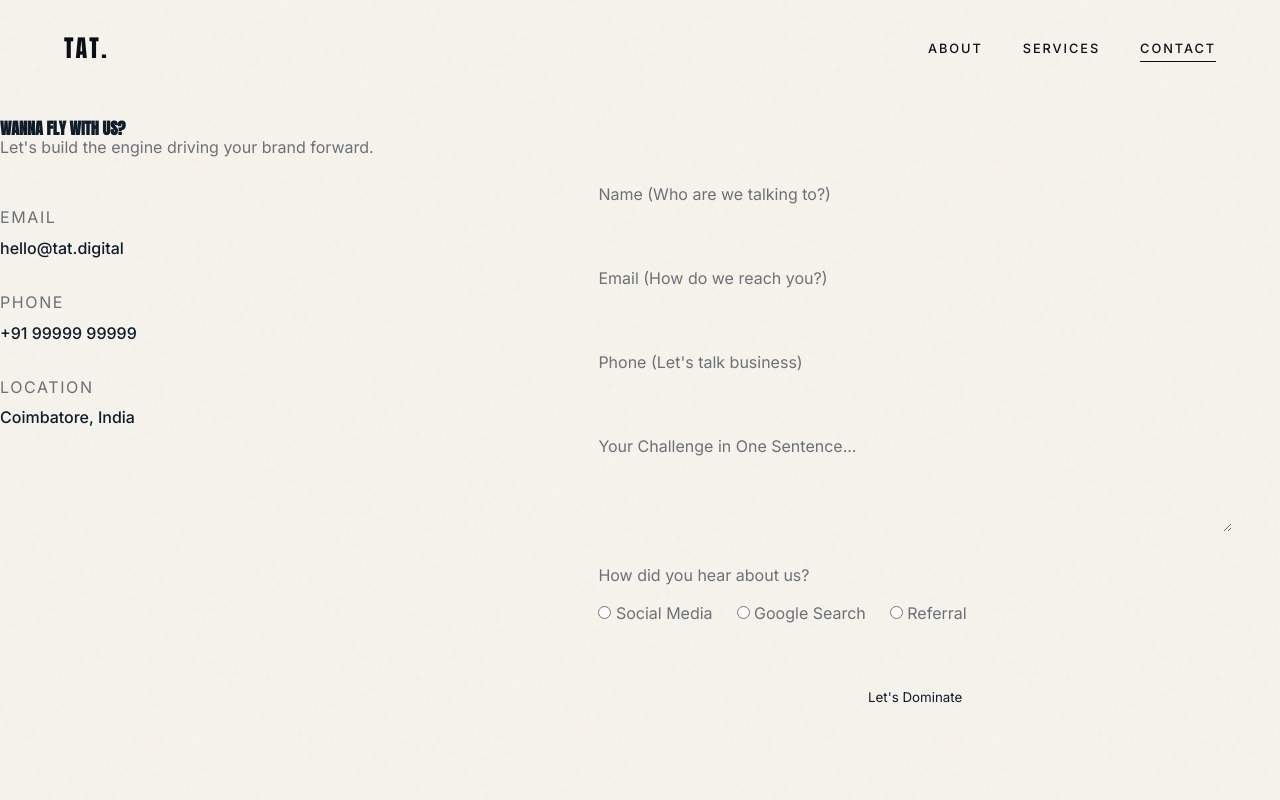
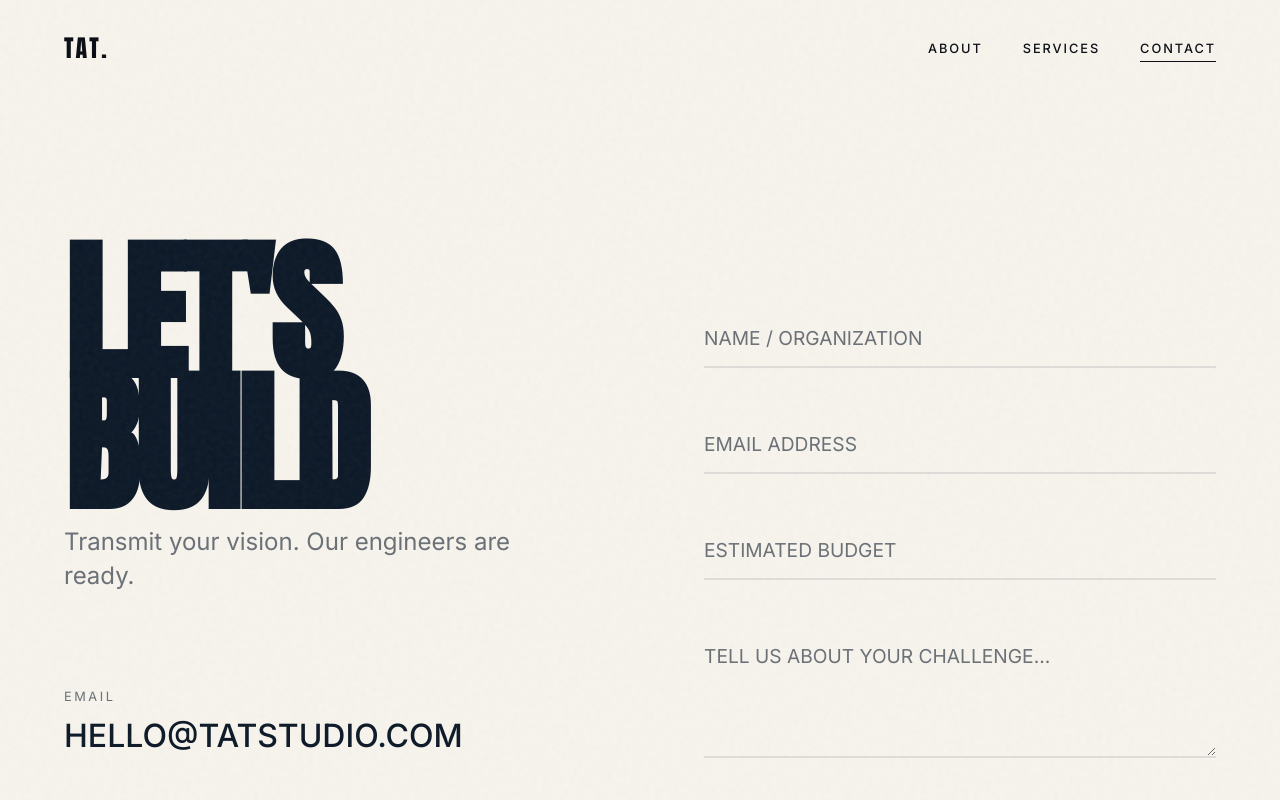
Before and after one commit to gokulkannanganesamoorthy/tat, a React (Vite) app: page /contact in a window 1280 px wide. Shown: the top 800 px of the page. Built offline with nearby package versions, Linux system fonts and the light colour scheme.

Commit message:
style: completely rewrite services and contact form layouts for premium aesthetic

```diff
--- a/src/components/ContactForm.css
+++ b/src/components/ContactForm.css
@@ -1,37 +1,48 @@
 .contact-section {
   background-color: var(--bg-color);
-  position: relative;
-  border-top: 1px solid var(--glass-border);
+  width: 100vw;
+  padding: 8rem 0;
 }
 
 .contact-container {
+  max-width: 1400px;
+  margin: 0 auto;
+  padding: 0 4rem;
   display: grid;
-  grid-template-columns: 1fr;
-  gap: 4rem;
+  grid-template-columns: 1fr 1fr;
+  gap: 8rem;
 }
 
-@media (min-width: 992px) {
-  .contact-container {
-    grid-template-columns: 1fr 1.5fr;
-  }
+/* Left Panel - Typography & Details */
+.contact-info-panel {
+  display: flex;
+  flex-direction: column;
+  justify-content: space-between;
 }
 
-.contact-title {
-  font-size: var(--text-4xl);
-  line-height: 1;
-  text-transform: uppercase;
+.contact-header {
+  margin-bottom: 6rem;
+}
+
+.contact-main-title {
+  font-family: var(--font-display);
+  font-size: var(--text-hero);
+  color: var(--text-primary);
+  line-height: 0.85;
+  letter-spacing: -0.02em;
+  margin-bottom: 1rem;
 }
 
 .contact-subtitle {
-  font-size: var(--text-xl);
+  font-family: var(--font-body);
+  font-size: 1.5rem;
   color: var(--text-secondary);
-  margin-bottom: 3rem;
 }
 
-.contact-details {
+.contact-details-list {
   display: flex;
   flex-direction: column;
-  gap: 2rem;
+  gap: 3rem;
 }
 
 .detail-item {
@@ -41,106 +52,119 @@
 }
 
 .detail-label {
-  font-size: var(--text-xs);
-  text-transform: uppercase;
-  letter-spacing: 0.1em;
+  font-family: var(--font-body);
+  font-size: 0.8rem;
+  letter-spacing: 0.2em;
   color: var(--text-secondary);
 }
 
 .detail-link, .detail-text {
-  font-size: var(--text-xl);
+  font-family: var(--font-body);
+  font-size: 2rem;
+  color: var(--text-primary);
   font-weight: 500;
   transition: color 0.3s ease;
 }
 
 .detail-link:hover {
-  color: var(--accent-color);
+  color: var(--color-burgundy);
 }
 
-.contact-form-wrapper {
-  padding: 3rem;
+/* Right Panel - Form Layout */
+.contact-form-panel {
+  display: flex;
+  flex-direction: column;
+  justify-content: center;
 }
 
 .contact-form {
   display: flex;
   flex-direction: column;
-  gap: 2rem;
+  gap: 3rem;
 }
 
 .form-group {
   display: flex;
   flex-direction: column;
+  position: relative;
 }
 
 input, textarea {
   background: transparent;
   border: none;
-  border-bottom: 1px solid var(--glass-border);
+  border-bottom: 2px solid rgba(12, 24, 39, 0.1);
   color: var(--text-primary);
   font-family: var(--font-body);
-  font-size: var(--text-base);
+  font-size: 1.2rem;
   padding: 1rem 0;
-  transition: border-color 0.3s ease;
+  transition: border-color 0.4s ease;
 }
 
 input:focus, textarea:focus {
   outline: none;
-  border-bottom-color: var(--accent-color);
+  border-bottom-color: var(--text-primary);
 }
 
 input::placeholder, textarea::placeholder {
   color: var(--text-secondary);
+  font-weight: 400;
 }
 
-.attribution label {
-  color: var(--text-secondary);
-  font-size: var(--text-sm);
-  margin-bottom: 1rem;
-  display: block;
+/* Custom Submit Button */
+.form-submit-wrapper {
+  margin-top: 2rem;
 }
 
-.radio-group {
-  display: flex;
-  gap: 1.5rem;
-  flex-wrap: wrap;
+.btn-submit {
+  font-family: var(--font-display);
+  font-size: 2rem;
+  letter-spacing: 0.05em;
+  color: var(--bg-color);
+  background-color: var(--text-primary);
+  padding: 1.5rem 3rem;
+  border-radius: 4px;
+  cursor: none; /* Let custom cursor handle it */
+  transition: transform 0.4s cubic-bezier(0.16, 1, 0.3, 1), background-color 0.3s ease;
 }
 
-.radio-label {
-  display: flex;
-  align-items: center;
-  gap: 0.5rem;
-  font-size: var(--text-sm);
-  cursor: pointer;
+.btn-submit:hover {
+  background-color: var(--color-burgundy);
+  transform: translateY(-5px);
 }
 
-.submit-btn {
-  width: 100%;
-  margin-top: 1rem;
+.btn-submit:disabled {
+  opacity: 0.5;
+  pointer-events: none;
 }
 
+/* Success Message */
 .success-message {
-  text-align: center;
   display: flex;
   flex-direction: column;
-  align-items: center;
-  justify-content: center;
-  height: 100%;
-  min-height: 400px;
+  align-items: flex-start;
   gap: 1.5rem;
 }
 
-.success-message h3 {
-  font-size: var(--text-3xl);
-  color: var(--accent-color);
+.success-title {
+  font-family: var(--font-display);
+  font-size: 4rem;
+  color: var(--color-green);
+  line-height: 0.9;
 }
 
-.success-message p {
+.success-desc {
+  font-family: var(--font-body);
+  font-size: 1.2rem;
   color: var(--text-secondary);
-  font-size: var(--text-lg);
 }
 
-@media (max-width: 768px) {
-  .contact-form-wrapper {
-    padding: 2rem 1.5rem;
+@media (max-width: 1024px) {
+  .contact-container {
+    grid-template-columns: 1fr;
+    gap: 4rem;
+    padding: 0 2rem;
+  }
+  .contact-main-title {
+    font-size: var(--text-h1);
   }
 }
--- a/src/components/ContactForm.jsx
+++ b/src/components/ContactForm.jsx
@@ -3,49 +3,49 @@ import { motion } from 'framer-motion';
 import './ContactForm.css';
 
 const ContactForm = () => {
-  const [formState, setFormState] = useState('idle'); // 'idle' | 'submitting' | 'success' | 'error'
+  const [formState, setFormState] = useState('idle');
 
   const handleSubmit = (e) => {
     e.preventDefault();
     setFormState('submitting');
-
-    // Simulate async submission
     setTimeout(() => {
       setFormState('success');
     }, 1500);
   };
 
   return (
-    <section className="contact-section section">
-      <div className="container contact-container">
+    <section className="contact-section">
+      <div className="contact-container">
         <motion.div
-          className="contact-info"
+          className="contact-info-panel"
           initial={{ opacity: 0, x: -50 }}
           whileInView={{ opacity: 1, x: 0 }}
           viewport={{ once: true }}
           transition={{ duration: 0.6 }}
         >
-          <h2 className="contact-title">WANNA FLY WITH US?</h2>
-          <p className="contact-subtitle">Let's build the engine driving your brand forward.</p>
+          <div className="contact-header">
+            <h2 className="contact-main-title">LET'S BUILD</h2>
+            <p className="contact-subtitle">Transmit your vision. Our engineers are ready.</p>
+          </div>
 
-          <div className="contact-details">
+          <div className="contact-details-list">
             <div className="detail-item">
-              <span className="detail-label">Email</span>
-              <a href="mailto:hello@tat.digital" className="detail-link">hello@tat.digital</a>
+              <span className="detail-label">EMAIL</span>
+              <a href="mailto:hello@tatstudio.com" className="detail-link interactive">HELLO@TATSTUDIO.COM</a>
             </div>
             <div className="detail-item">
-              <span className="detail-label">Phone</span>
-              <a href="tel:+919999999999" className="detail-link">+91 99999 99999</a>
+              <span className="detail-label">PHONE</span>
+              <a href="tel:+919999999999" className="detail-link interactive">+91 99999 99999</a>
             </div>
             <div className="detail-item">
-              <span className="detail-label">Location</span>
-              <p className="detail-text">Coimbatore, India</p>
+              <span className="detail-label">LOCATION</span>
+              <p className="detail-text">COIMBATORE, INDIA</p>
             </div>
           </div>
         </motion.div>
 
         <motion.div
-          className="contact-form-wrapper glass-panel"
+          className="contact-form-panel"
           initial={{ opacity: 0, x: 50 }}
           whileInView={{ opacity: 1, x: 0 }}
           viewport={{ once: true }}
@@ -54,53 +54,40 @@ const ContactForm = () => {
           {formState === 'success' ? (
             <motion.div
               className="success-message"
-              initial={{ opacity: 0, scale: 0.9 }}
+              initial={{ opacity: 0, scale: 0.95 }}
               animate={{ opacity: 1, scale: 1 }}
             >
-              <h3>Thank you!</h3>
-              <p>Your transmission has been received. Our engine is revving up to respond.</p>
-              <button className="btn btn-primary" onClick={() => setFormState('idle')}>Send Another</button>
+              <h3 className="success-title">TRANSMISSION RECEIVED</h3>
+              <p className="success-desc">We will respond within 24 hours.</p>
+              <button className="btn-submit interactive" onClick={() => setFormState('idle')}>SEND ANOTHER</button>
             </motion.div>
           ) : (
             <form className="contact-form" onSubmit={handleSubmit}>
               <div className="form-group">
-                <input type="text" id="name" required placeholder="Name (Who are we talking to?)" />
+                <input className="interactive" type="text" id="name" required placeholder="NAME / ORGANIZATION" />
               </div>
 
               <div className="form-group">
-                <input type="email" id="email" required placeholder="Email (How do we reach you?)" />
+                <input className="interactive" type="email" id="email" required placeholder="EMAIL ADDRESS" />
               </div>
 
               <div className="form-group">
-                <input type="tel" id="phone" required placeholder="Phone (Let's talk business)" />
+                <input className="interactive" type="text" id="budget" required placeholder="ESTIMATED BUDGET" />
               </div>
 
               <div className="form-group">
-                <textarea id="message" required placeholder="Your Challenge in One Sentence..." rows="4"></textarea>
+                <textarea className="interactive" id="message" required placeholder="TELL US ABOUT YOUR CHALLENGE..." rows="4"></textarea>
               </div>
 
-              <div className="form-group attribution">
-                <label>How did you hear about us?</label>
-                <div className="radio-group">
-                  <label className="radio-label">
-                    <input type="radio" name="source" value="social" /> Social Media
-                  </label>
-                  <label className="radio-label">
-                    <input type="radio" name="source" value="search" /> Google Search
-                  </label>
-                  <label className="radio-label">
-                    <input type="radio" name="source" value="referral" /> Referral
-                  </label>
-                </div>
+              <div className="form-submit-wrapper">
+                <button
+                  type="submit"
+                  className="btn-submit interactive"
+                  disabled={formState === 'submitting'}
+                >
+                  {formState === 'submitting' ? 'TRANSMITTING...' : "INITIALIZE PROJECT"}
+                </button>
               </div>
-
-              <button
-                type="submit"
-                className="btn btn-primary submit-btn"
-                disabled={formState === 'submitting'}
-              >
-                {formState === 'submitting' ? 'Transmitting...' : "Let's Dominate"}
-              </button>
             </form>
           )}
         </motion.div>
```
Also changed, not shown: src/components/Services.css (+77 -50 lines), src/components/Services.jsx (+25 -17 lines).
